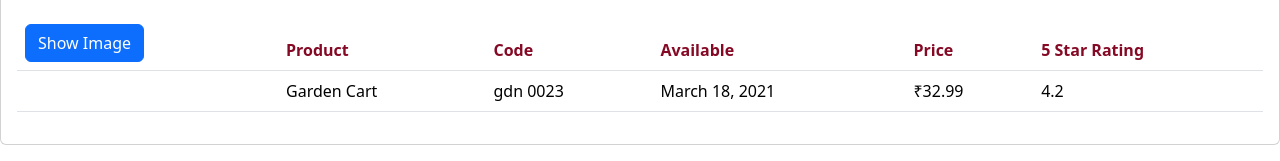
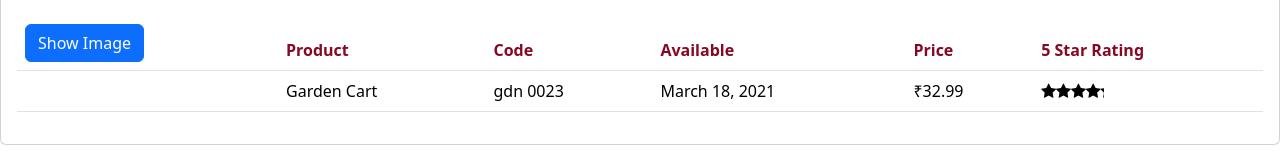
Before and after one commit to hyzenberg22/Product-management-page-Angular, an Angular app: page / in a window 1280 px wide. Shown: the part 180-341 px from the top of the page. Built offline with nearby package versions, Linux system fonts and the light colour scheme.

Commit message:
Rating System Added

```diff
--- a/src/app/Products/product-list.component.html
+++ b/src/app/Products/product-list.component.html
@@ -46,7 +46,8 @@
             <td>{{product.productCode | lowercase |convertToSpaces:'-'}}</td>
             <td>{{product.releaseDate}}</td>
             <td>{{product.price |currency: 'INR':"symbol":"1.2-2"}}</td>
-            <td>{{product.starRating}}</td>
+            <td><pm-star [rating]="product.starRating"></pm-star>
+            </td>
           </tr>
         </tbody>
       </table>
--- a/src/app/app.module.ts
+++ b/src/app/app.module.ts
@@ -4,12 +4,14 @@ import { AppComponent } from './app.component';
 import { ProductListCoomponent } from './Products/product-list.component';
 import { FormsModule } from '@angular/forms';
 import { ConvertToSpacesPipe } from './shared/convert-to-spaces.pipe';
+import { StarComponent } from './shared/star.component';
 
 @NgModule({
   declarations: [
     AppComponent,
     ProductListCoomponent,
-    ConvertToSpacesPipe
+    ConvertToSpacesPipe,
+    StarComponent
   ],
   imports: [
     BrowserModule,
--- a/src/app/shared/star.component.ts
+++ b/src/app/shared/star.component.ts
@@ -1,4 +1,4 @@
-import { Component, OnChanges, SimpleChanges } from '@angular/core';
+import { Component, Input, OnChanges, SimpleChanges } from '@angular/core';
 
 
 @Component({
@@ -9,7 +9,7 @@ import { Component, OnChanges, SimpleChanges } from '@angular/core';
 export class StarComponent implements OnChanges{
 
   //star component rating process
-  rating : number = 4;
+  @Input() rating : number = 4;
   cropWidth: number = 75;
 
   //life cycle hook for the star rating process
```
